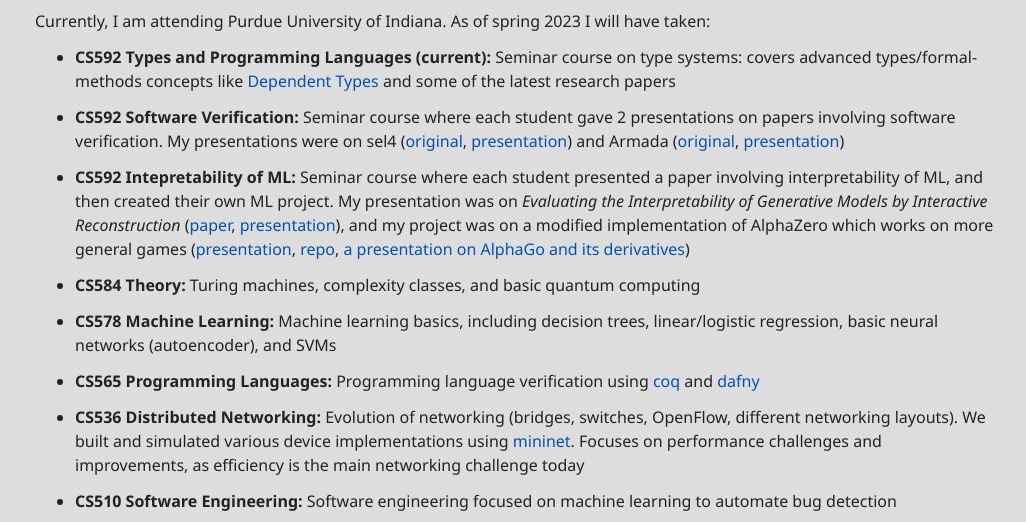
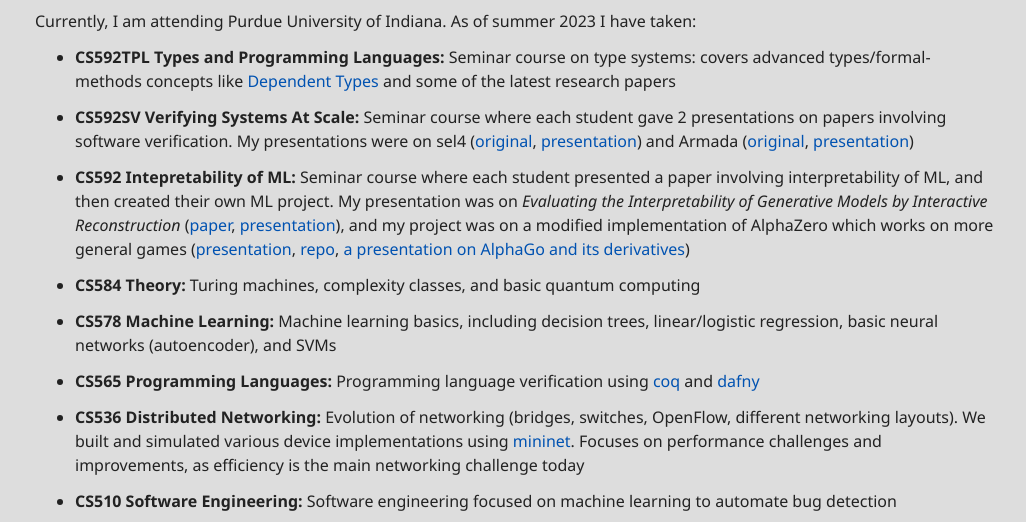
Before and after one commit to Jakobeha/personal-site, a plain HTML site: page experience.html in a window 1280 px wide. Shown: the part 272-794 px from the top of the page, without its empty margins (125-1151 px from the left). Drawn offline with Linux system fonts and the light colour scheme; a web font is replaced by a local one.

Commit message:
publish (develop branch has the code)

```diff
--- a/experience.html
+++ b/experience.html
@@ -50,11 +50,11 @@
 
 <h2>Purdue Graduate School</h2>
 
-<p>Currently, I am attending Purdue University of Indiana. As of spring 2023 I will have taken:</p>
+<p>Currently, I am attending Purdue University of Indiana. As of summer 2023 I have taken:</p>
 
 <ul>
-    <li><strong>CS592 Types and Programming Languages (current):</strong> Seminar course on type systems: covers advanced types/formal-methods concepts like <a href="https://en.wikipedia.org/wiki/Dependent_type">Dependent Types</a> and some of the latest research papers</li>
-    <li><strong>CS592 Software Verification:</strong> Seminar course where each student gave 2 presentations on papers involving software verification. My presentations were on sel4 (<a href="http://web1.cs.columbia.edu/~junfeng/09fa-e6998/papers/sel4.pdf">original</a>, <a href="https://docs.google.com/presentation/d/1Cgm3cl_Gif4f-0eH8EJ5QqVfMcyiubmEbs0kUnBK8Vo/view">presentation</a>) and Armada (<a href="https://www.microsoft.com/en-us/research/publication/armada-low-effort-verification-of-high-performance-concurrent-programs/">original</a>, <a href="https://docs.google.com/presentation/d/1maUgRxwgRZFYOwerFPz93Cy9lTQOTWJFiLqqCIOmdZM/view">presentation</a>)</li>
+    <li><strong>CS592TPL Types and Programming Languages:</strong> Seminar course on type systems: covers advanced types/formal-methods concepts like <a href="https://en.wikipedia.org/wiki/Dependent_type">Dependent Types</a> and some of the latest research papers</li>
+    <li><strong>CS592SV Verifying Systems At Scale:</strong> Seminar course where each student gave 2 presentations on papers involving software verification. My presentations were on sel4 (<a href="http://web1.cs.columbia.edu/~junfeng/09fa-e6998/papers/sel4.pdf">original</a>, <a href="https://docs.google.com/presentation/d/1Cgm3cl_Gif4f-0eH8EJ5QqVfMcyiubmEbs0kUnBK8Vo/view">presentation</a>) and Armada (<a href="https://www.microsoft.com/en-us/research/publication/armada-low-effort-verification-of-high-performance-concurrent-programs/">original</a>, <a href="https://docs.google.com/presentation/d/1maUgRxwgRZFYOwerFPz93Cy9lTQOTWJFiLqqCIOmdZM/view">presentation</a>)</li>
     <li><strong>CS592 Intepretability of ML:</strong> Seminar course where each student presented a paper involving interpretability of ML, and then created their own ML project. My presentation was on <em>Evaluating the Interpretability of Generative Models by Interactive Reconstruction</em> (<a href="https://arxiv.org/pdf/2102.01264">paper</a>, <a href="https://docs.google.com/presentation/d/1NcmwGHCLBI81ssHzHllBpjRU_mrTM_xVs2A5dl49ALY/view">presentation</a>), and my project was on a modified implementation of AlphaZero which works on more general games (<a href="https://docs.google.com/presentation/d/1ktt_2jE_DIQh3v-QaaWQfa3SbtFmu-c-LJC9pKUUkX8/view">presentation</a>, <a href="https://github.com/Jakobeha/cge-ai">repo</a>, <a href="https://docs.google.com/presentation/d/134bZdCOJR_RqtQYQ0bZaiAQbjQEjWe5V-gmtI5EBvPg/view">a presentation on AlphaGo and its derivatives</a>)</li>
     <li><strong>CS584 Theory:</strong> Turing machines, complexity classes, and basic quantum computing</li>
     <li><strong>CS578 Machine Learning:</strong> Machine learning basics, including decision trees, linear/logistic regression, basic neural networks (autoencoder), and SVMs</li>
```
Also changed, not shown: 1 other file.
